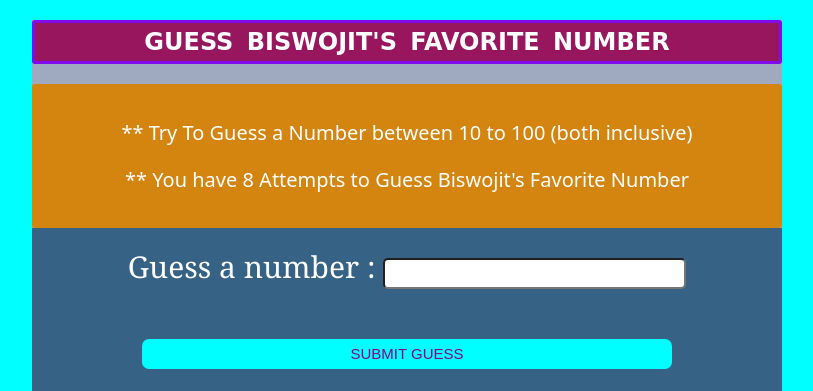
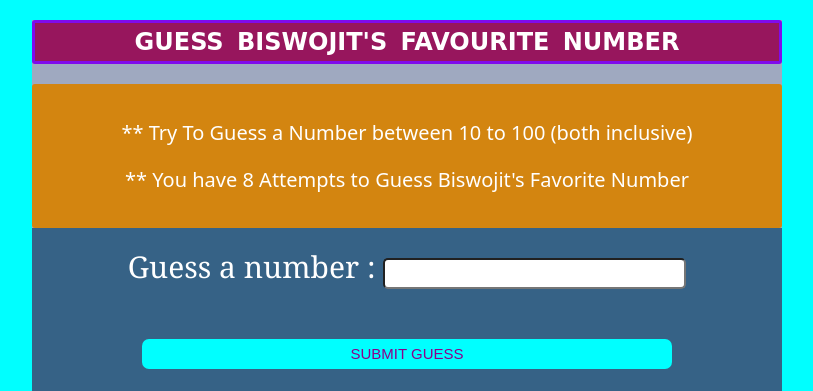
Before and after one commit to biswojit65/GuessMyFavoriteNumber, a plain HTML site: page guessH.html in a window 1280 px wide. Shown: the top 391 px of the page, without its empty margins (233-1046 px from the left). Drawn offline with Linux system fonts and the light colour scheme.

Commit message:
Update guessH.html

```diff
--- a/guessH.html
+++ b/guessH.html
@@ -12,7 +12,7 @@
 </head>
 <body>
     <div class="main">
-        <h2 class="upper">GUESS BISWOJIT'S FAVORITE NUMBER</h2>
+        <h2 class="upper">GUESS BISWOJIT'S FAVOURITE NUMBER</h2>
         <div class="info"><!--General Information to play the game-->
             <p>** Try To Guess a Number between 10 to 100 (both inclusive)</p>
             <p>** You have 8 Attempts to Guess Biswojit's Favorite Number</p>
```
